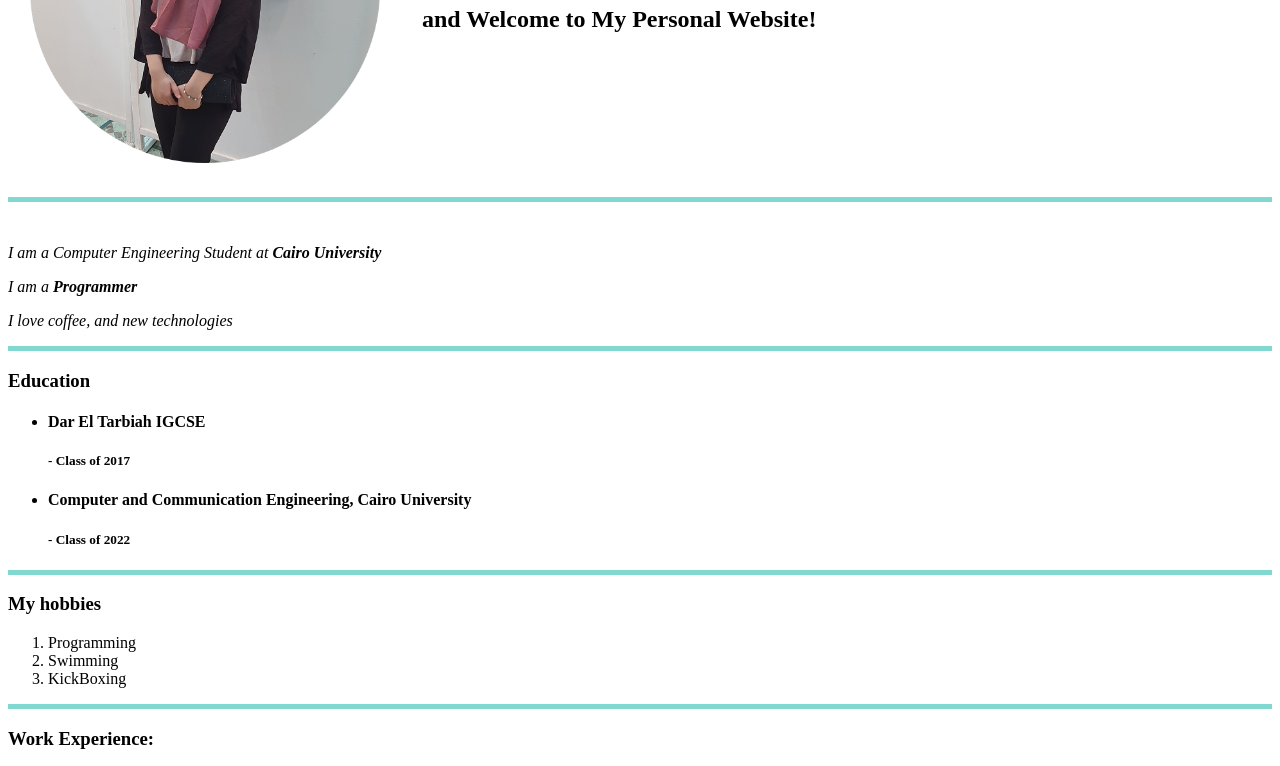
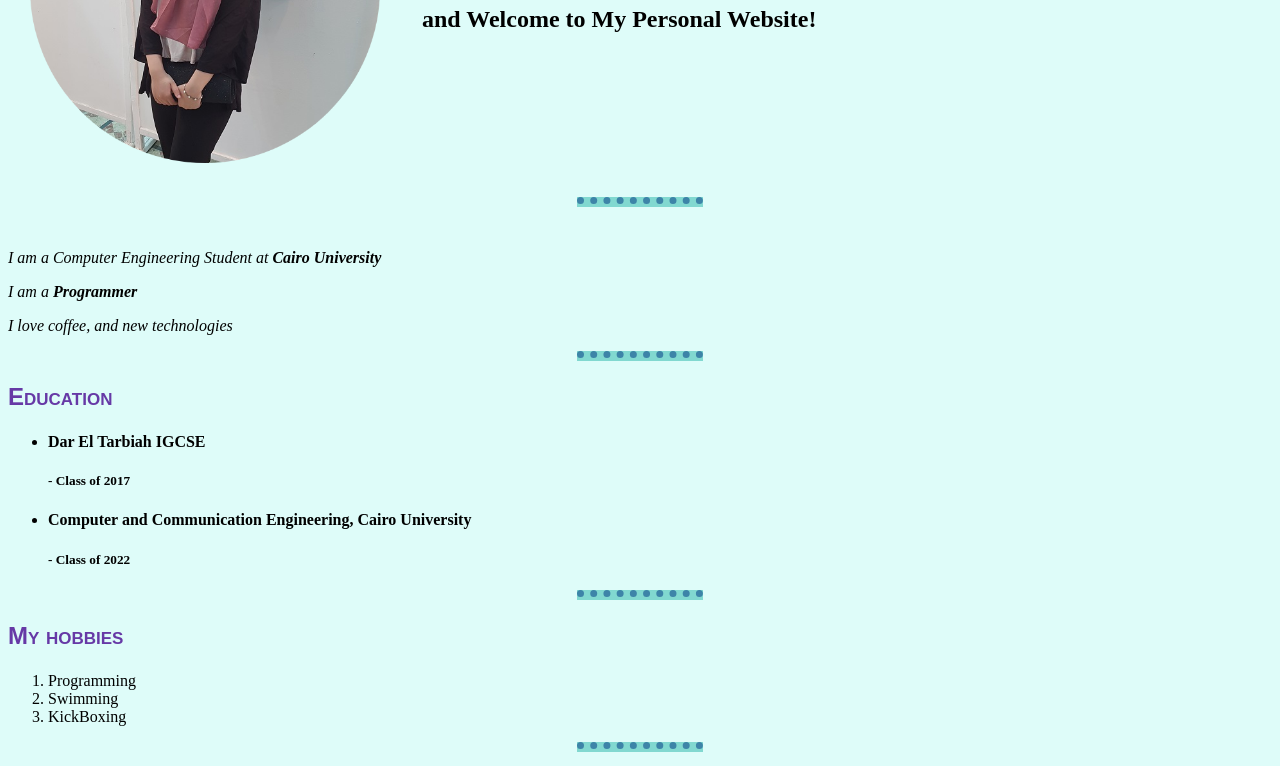
Before and after one commit to nadinfromc137/Nadin-s, a plain HTML site: page index.html in a window 1280 px wide. Shown: the part 217-983 px from the top of the page. Drawn offline with Linux system fonts and the light colour scheme.

Commit message:
Update index.html

```diff
--- a/index.html
+++ b/index.html
@@ -4,6 +4,7 @@
 <head>
   <meta charset="utf-8">
   <title> Nadin's Personal Site © </title>
+    <link href="styles.css" type="text/css" rel="stylesheet" />
 </head>
 
 <body>
```
